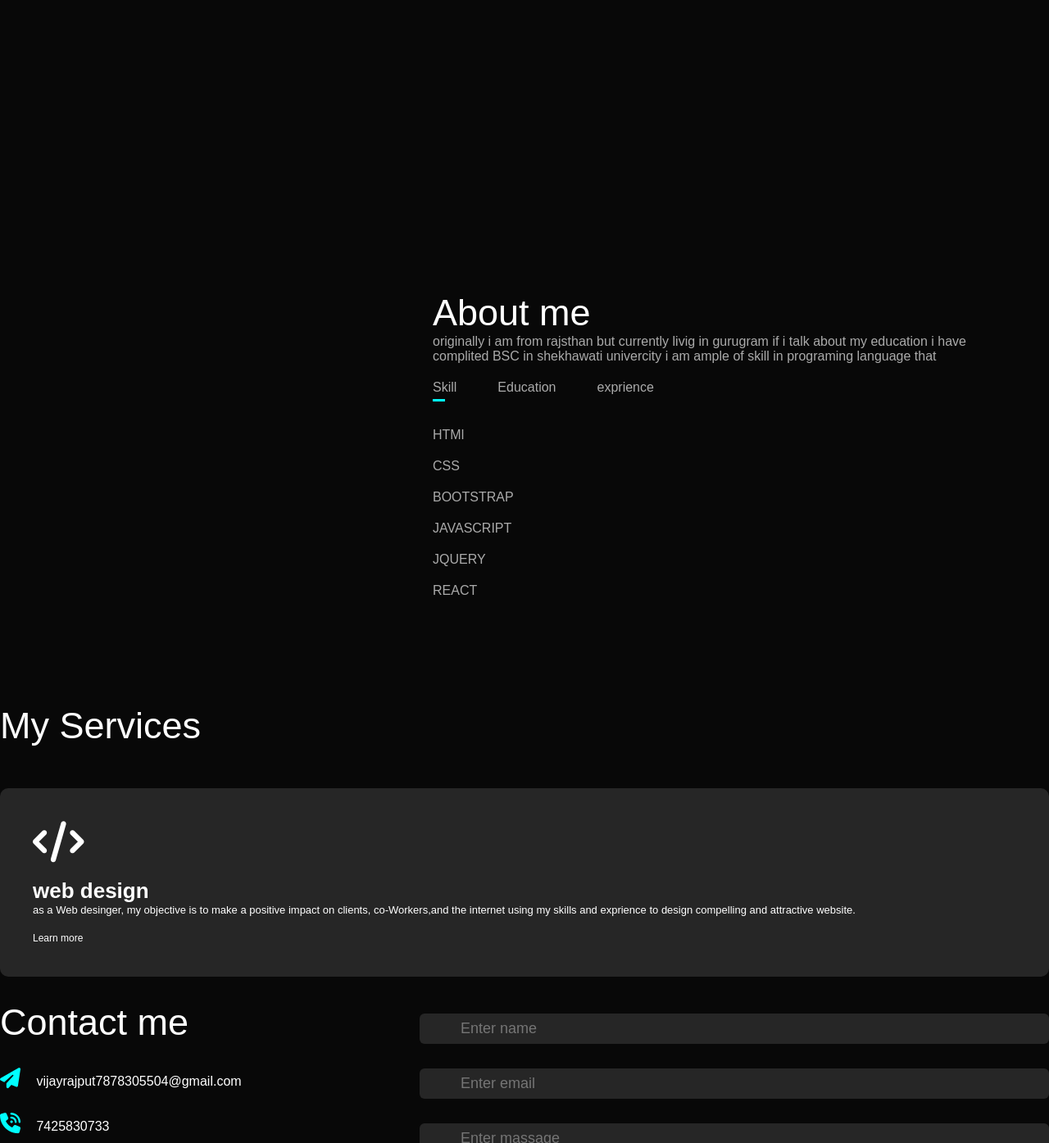
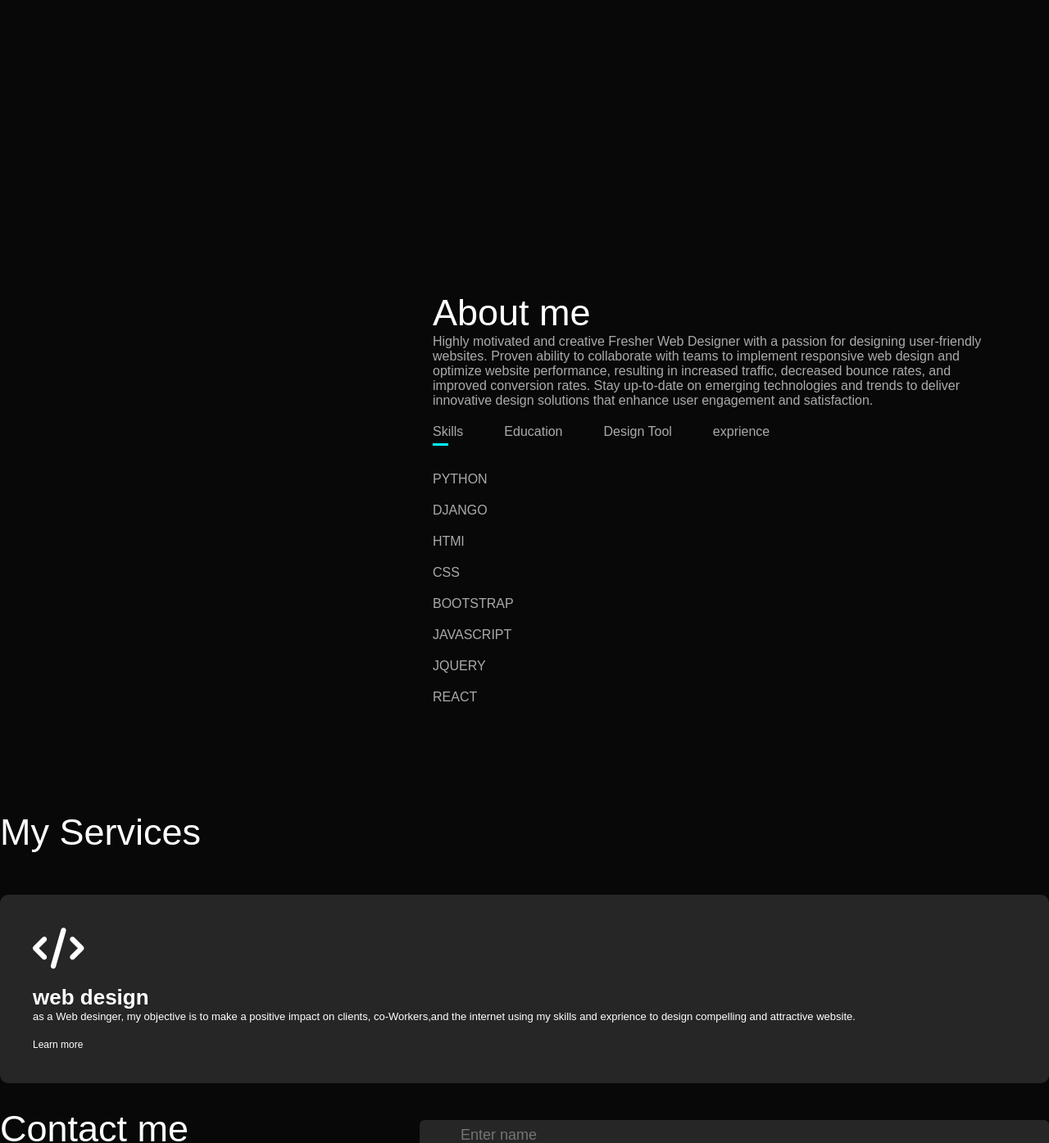
Before and after one commit to vijayrajput12/portfolio, a plain HTML site: page index.html in a window 1280 px wide. Shown: the part 524-1919 px from the top of the page at 82% size. Drawn offline with Linux system fonts and the light colour scheme.

Commit message:
adding file

```diff
--- a/index.html
+++ b/index.html
@@ -25,7 +25,8 @@
         </nav>
         <div class="header-text">
         <p>Web Designer</p>
-            <h1>Hi,i'm <span class="vspan">V</span>ijay Singh </h1>
+            <h1>Hi,i'm <span class="vspan">V</span>ijay Singh  </h1>
+            <h1>Shekhawat</h1>
         </div>
 
     </div>
@@ -39,16 +40,19 @@
             </div>
             <div class="about-col-2">
             <h1 class="sub-title">About me</h1>
-            <P>originally i am from rajsthan but currently livig in gurugram if i talk about my education i have complited BSC in shekhawati univercity
-                i am ample of skill in programing language that  </P>
+            <P>Highly motivated and creative Fresher Web Designer with a passion for designing user-friendly websites. Proven ability to collaborate with teams to implement responsive web design and optimize website performance, resulting in increased traffic, decreased bounce rates, and improved conversion rates. Stay up-to-date on emerging technologies and trends to deliver innovative design solutions that enhance user engagement and satisfaction.  </P>
                 <div class="tab-titles">
 
-                <p class="tab-links active-links" onclick="opentab('skills')">Skill</p>
+                <p class="tab-links active-links" onclick="opentab('skills')">Skills</p>
                 <p class="tab-links" onclick="opentab('education')">Education</p>
+                <p class="tab-links" onclick="opentab('Tool')">Design Tool</p>
                 <p class="tab-links" onclick="opentab('exprience')">exprience</p>
             </div>
             <div class="tab-contents active-tab " id="skills">
                 <ul>
+
+                    <li>PYTHON</li>
+                    <li>DJANGO</li>
                     <li>HTMl </li>
                     <li> CSS</li>
                     <li> BOOTSTRAP</li>
@@ -64,16 +68,18 @@
                 </ul>
             </div>
 
-            <div class="tab-contents" id="exprience">
+            <div class="tab-contents" id="Tool">
                 <ul>
-                    <li>FRSHER </li>
-
+                    <li> <span> figma</span> </li>
                 </ul>
             </div>
 
 
-
-
+            <div class="tab-contents" id="exprience">
+                <ul>
+                    <li>FRSHER </li>
+                </ul>
+            </div>
             </div>
         </div>
     </div>
@@ -109,7 +115,7 @@
         <div class="contact-left">
             <h1 class="sub-title">Contact me</h1>
             <p> <i class="fa-solid fa-paper-plane"></i> vijayrajput7878305504@gmail.com</p>
-            <p><i class="fa-solid fa-phone-volume"></i> 7425830733</p>
+            <p><i class="fa-solid fa-phone-volume"></i> +917425830733</p>
                <div class="social-icons">
                 <a href="https://www.facebook.com/profile.php?id=100010555778942"><i class="fa-brands fa-square-facebook"></i></a>
                 <a href="https://instagram.com/rajput_boy_vijay?igshid=OGQ5ZDc2ODk2ZA=="><i class="fa-brands fa-instagram"></i></a>
--- a/style.css
+++ b/style.css
@@ -269,9 +269,7 @@ form .btn2{
 /* ===============resoncive=========== */
 @media only screen and (max-width:600px){
     .header-text{
-
         font-size: 16px;
-
     }
     .header-text h1{
         font-size: 30px;
@@ -290,7 +288,6 @@ form .btn2{
         padding-top: 50px;
         z-index:2;
         transition: right 1s;
-
     }
     nav ul li{
         display: block;
```
